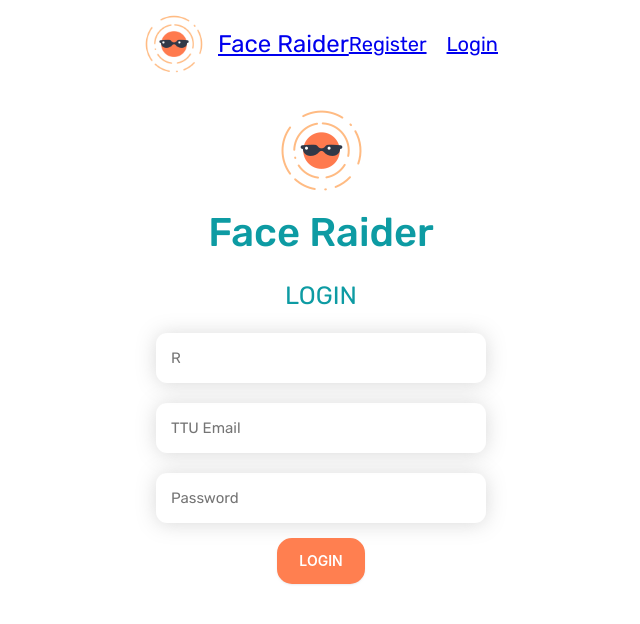
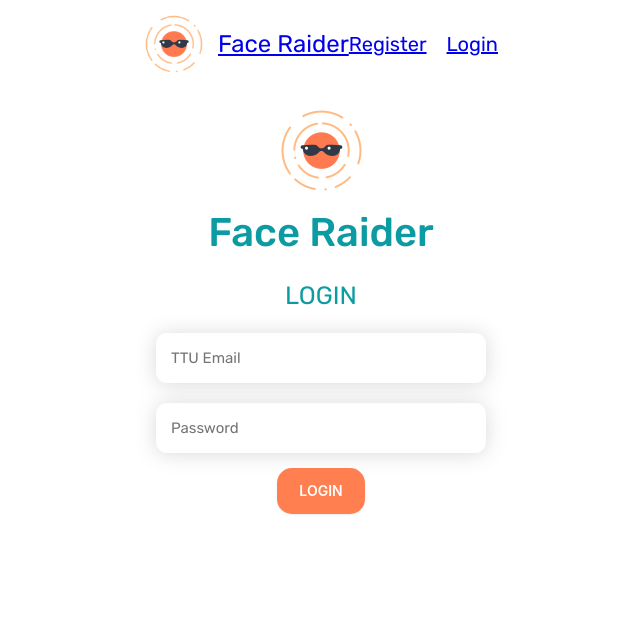
Before and after one commit to smmr-dn/face-raider, a React (Vite) app in the folder frontend/: page /login in a window 1280 px wide. Shown: the top 624 px of the page, without its empty margins (319-959 px from the left). Built offline with nearby package versions, Linux system fonts and the light colour scheme; a web font is replaced by a local one.

Commit message:
Added login and signup backend

```diff
--- a/frontend/package.json
+++ b/frontend/package.json
@@ -1,4 +1,5 @@
 {
+  "proxy": "http://localhost:5000",
   "name": "face-raider",
   "private": true,
   "version": "0.0.0",
@@ -9,6 +10,7 @@
     "preview": "vite preview"
   },
   "dependencies": {
+    "axios": "^1.3.4",
     "bootstrap": "^5.3.0-alpha1",
     "react": "^18.2.0",
     "react-dom": "^18.2.0",
--- a/frontend/src/components/login/Login.jsx
+++ b/frontend/src/components/login/Login.jsx
@@ -1,22 +1,41 @@
-import React from "react";
+import React, { useState } from "react";
 import "./Login.css";
 import logo from "../../assets/logo-icon.png";
+import axios from "axios";
 
 const Login = () => {
+  const [email, setEmail] = useState("");
+  const [password, setPassword] = useState("");
+
+  const handleSubmit = async(e) => {
+    e.preventDefault();
+
+    const data = {email, password};
+
+    try {
+        await axios.post("http://localhost:5000/login", data, {
+            headers: {
+                "Content-Type": "application/json",
+            }
+        }).then((data) => {
+            if(data){
+
+                window.location.href = '/';
+            }
+        });
+    } catch (error) {
+        console.log(error);
+    }
+  }
+
   return (
+
     <div className="form-container">
       <img src={logo} />
       <h1>Face Raider</h1>
       <h2>LOGIN</h2>
-      <form className="form">
-        <div className="form-inputs">
-          <input
-            id="login-signup-input"
-            className="text-input"
-            type="text"
-            placeholder="R"
-          ></input>
-        </div>
+      <form className="form" id="login-form" onSubmit={handleSubmit}>
+
         <div className="form-inputs">
           <input
             id="login-signup-input"
@@ -36,7 +55,7 @@ const Login = () => {
         </div>
       </form>
       <div className="button">
-        <button className="button-81" id="submit-btn" type="submit">
+        <button className="button-81" form="login-form" id="submit-btn" type="submit">
           LOGIN
         </button>
       </div>
--- a/frontend/src/components/signup/Signup.jsx
+++ b/frontend/src/components/signup/Signup.jsx
@@ -1,19 +1,54 @@
-import React from "react";
+import React, { useState } from "react";
 import "../login/Login.css";
 import Webcam from "react-webcam";
 import logo from "../../assets/logo-icon.png";
+import axios from "axios";
+import {Routes, Route, useNavigate} from 'react-router-dom';
 
 const Signup = () => {
-  const [showWebcam, setShowWebcam] = React.useState(false);
-  const webcamRef = React.useRef(null);
 
-  function handleToggleWebcam() {
-    setShowWebcam(!showWebcam);
-  }
+    const [first_name, setfName] = useState("");
+    const [last_name, setlName] = useState("");
+    const [r_number, setRnumber] = useState(0);
+    const [email, setEmail] = useState("");
+    const [image, setPath] = useState("");
+    const [password, setPassword] = useState("");
 
-  const capture = React.useCallback(() => {
-    const imageSrc = webcamRef.current.getScreenshot();
-    console.log(imageSrc);
+    const handleSubmit = async(e) => {
+        e.preventDefault();
+
+        const data = {first_name, last_name, r_number, email, image, password};
+        console.log(data);
+        try {
+            await axios.post("http://localhost:5000/register", data, {
+                headers: {
+                    "Content-Type": "application/json",
+                }
+            }).then((data) => {
+                if(data){
+                    window.location.href = '/login';
+                }
+                console.log(data);
+            });
+        } catch (error) {
+            console.log(error);
+        }
+    }
+
+    const [showWebcam, setShowWebcam] = React.useState(false);
+    const webcamRef = React.useRef(null);
+
+    function handleToggleWebcam() {
+        setShowWebcam(!showWebcam);
+    }
+
+  const capture = React.useCallback( async () => {
+    const imageSrc = await webcamRef.current.getScreenshot();
+    setPath(imageSrc);
+
+    if(imageSrc){
+        alert("Image captured!");
+    }
   }, [webcamRef]);
 
   return (
@@ -21,13 +56,14 @@ const Signup = () => {
       <div className="form-container">
 
           <h2>SIGN UP</h2>
-          <form className="form">
+          <form className="form" id="signup-form" onSubmit={handleSubmit}>
             <div className="form-inputs">
               <input
                 id="login-signup-input"
                 className="text-input"
                 type="text"
                 placeholder="First name"
+                value={first_name} onChange={(e) => setfName(e.target.value)}
               ></input>
             </div>
             <div className="form-inputs">
@@ -36,14 +72,16 @@ const Signup = () => {
                 className="text-input"
                 type="text"
                 placeholder="Last name"
+                value={last_name} onChange={(e) => setlName(e.target.value)}
               ></input>
             </div>
             <div className="form-inputs">
               <input
                 id="login-signup-input"
                 className="text-input"
-                type="text"
+                type="number"
                 placeholder="R number"
+                value={r_number} onChange={(e) => setRnumber(e.target.value)}
               ></input>
             </div>
             <div className="form-inputs">
@@ -52,6 +90,7 @@ const Signup = () => {
                 className="text-input"
                 type="text"
                 placeholder="TTU Email"
+                value={email} onChange={(e) => setEmail(e.target.value)}
               ></input>
             </div>
             <div className="form-inputs">
@@ -60,6 +99,7 @@ const Signup = () => {
                 className="text-input"
                 type="password"
                 placeholder="New Password"
+                value={password} onChange={(e) => setPassword(e.target.value)}
               ></input>
             </div>
           </form>
@@ -82,7 +122,7 @@ const Signup = () => {
               Capture photo
             </button>
           )}
-          <button className="button-81" id="submit-btn" type="button">
+          <button className="button-81" id="submit-btn" type="submit" form="signup-form">
             SIGNUP
           </button>
         </div>
```
Also changed, not shown: 1 other file (tests, documents, lock files or other folders).
